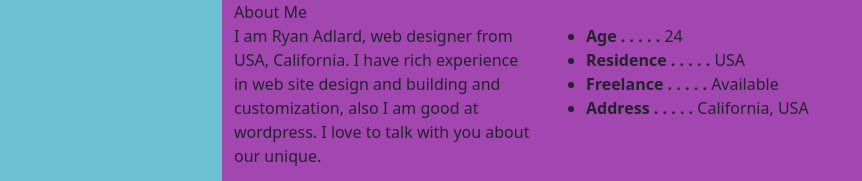
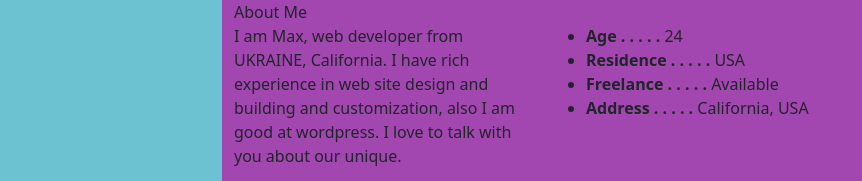
Before and after one commit to CROSP/TestHTML, a website built with Parcel: page index.html in a window 1280 px wide. Shown: the top 181 px of the page, 418-1280 px from the left. Built offline with nearby package versions, Linux system fonts and the light colour scheme; files whose address does not match are found by name.

Commit message:
Change content

```diff
--- a/index.html
+++ b/index.html
@@ -132,7 +132,7 @@
             <div class="col col-d-6 col-t-6 col-m-12 border-line-v">
               <div class="text-box">
                 <p>
-                  I am Ryan Adlard, web designer from USA, California. I have rich experience in
+                  I am Max, web developer from UKRAINE, California. I have rich experience in
                   web site design and building and customization, also I am good at wordpress.
                   I love to talk with you about our unique.
                 </p>
```
